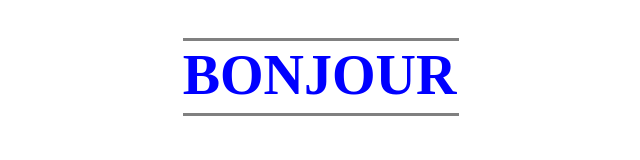
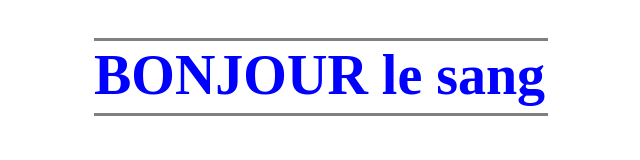
Before and after one commit to JohanRISPAL/tp_hb_jr, a plain HTML site: page index.html in a window 1280 px wide. Shown: the whole page, without its empty margins (319-959 px from the left). Drawn offline with nearby package versions, Linux system fonts and the light colour scheme.

Commit message:
modif titre

```diff
--- a/index.html
+++ b/index.html
@@ -9,7 +9,7 @@
 <h1 class="ml1">
   <span class="text-wrapper">
     <span class="line line1"></span>
-    <span class="letters">BONJOUR</span>
+    <span class="letters">BONJOUR le sang</span>
     <span class="line line2"></span>
   </span>
 </h1>
```
